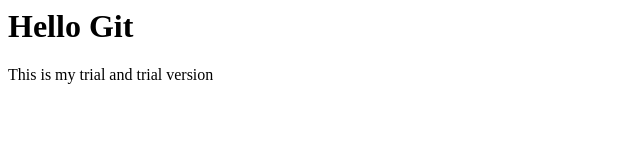
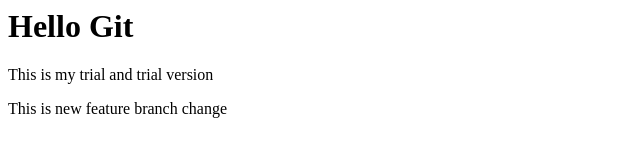
Before and after one commit to nidhishreetm/my-first-git-project, a plain HTML site: page index.html in a window 1280 px wide. Shown: the whole page, without its empty margins (0-640 px from the left). Drawn offline with Linux system fonts and the light colour scheme.

Commit message:
Added new feature branch

```diff
--- a/index.html
+++ b/index.html
@@ -1,3 +1,4 @@
 
 <h1>Hello Git</h1>
 <p>This is my trial and trial version </p>
+<p> This is new feature branch change</p>
```
